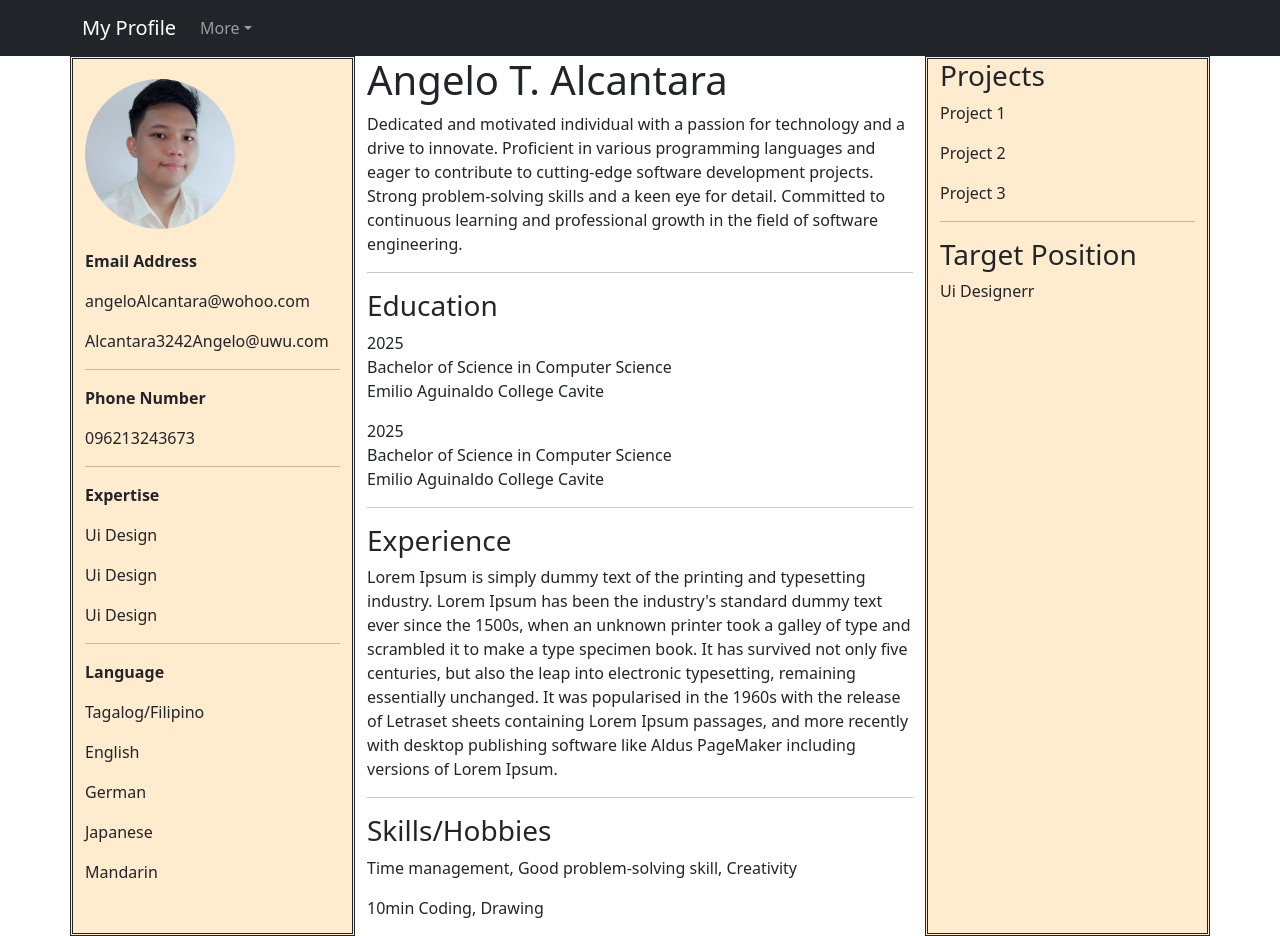
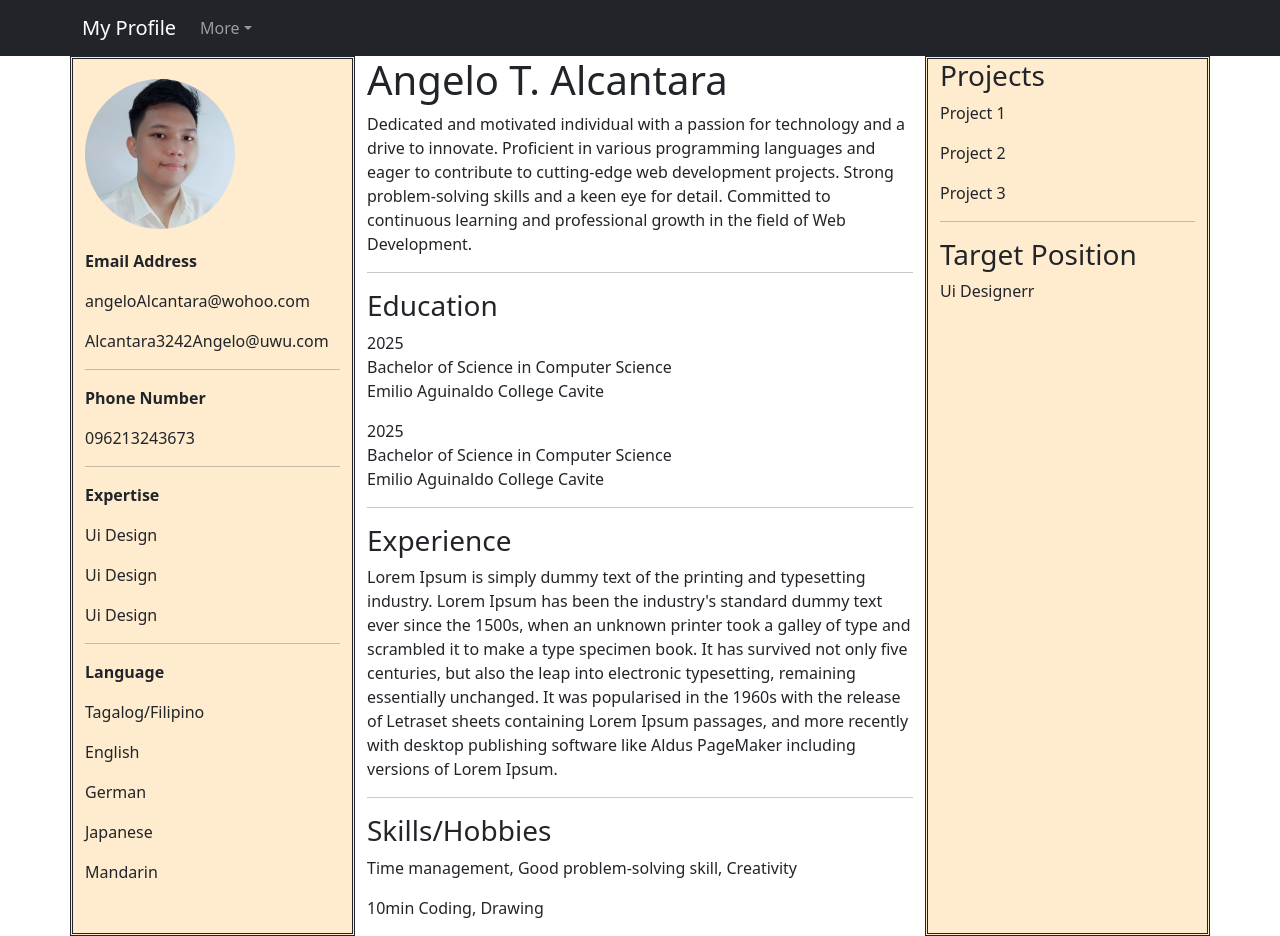
Before and after one commit to Uaine1/Resume, a plain HTML site: page Web Resume/index.html in a window 1280 px wide. Shown: the top 936 px of the page. Drawn offline with nearby package versions, Linux system fonts and the light colour scheme.

Commit message:
index.html

```diff
--- a/Web Resume/index.html
+++ b/Web Resume/index.html
@@ -79,7 +79,7 @@
             </div>
             <div class="col-md-6 bg2">
                 <h1>Angelo T. Alcantara</h1>
-                <p>Dedicated and motivated individual with a passion for technology and a drive to innovate. Proficient in various programming languages and eager to contribute to cutting-edge software development projects. Strong problem-solving skills and a keen eye for detail. Committed to continuous learning and professional growth in the field of software engineering.</p>
+                <p>Dedicated and motivated individual with a passion for technology and a drive to innovate. Proficient in various programming languages and eager to contribute to cutting-edge web development projects. Strong problem-solving skills and a keen eye for detail. Committed to continuous learning and professional growth in the field of Web Development.</p>
 
                 <hr>
                 <h3>Education</h3>
```
